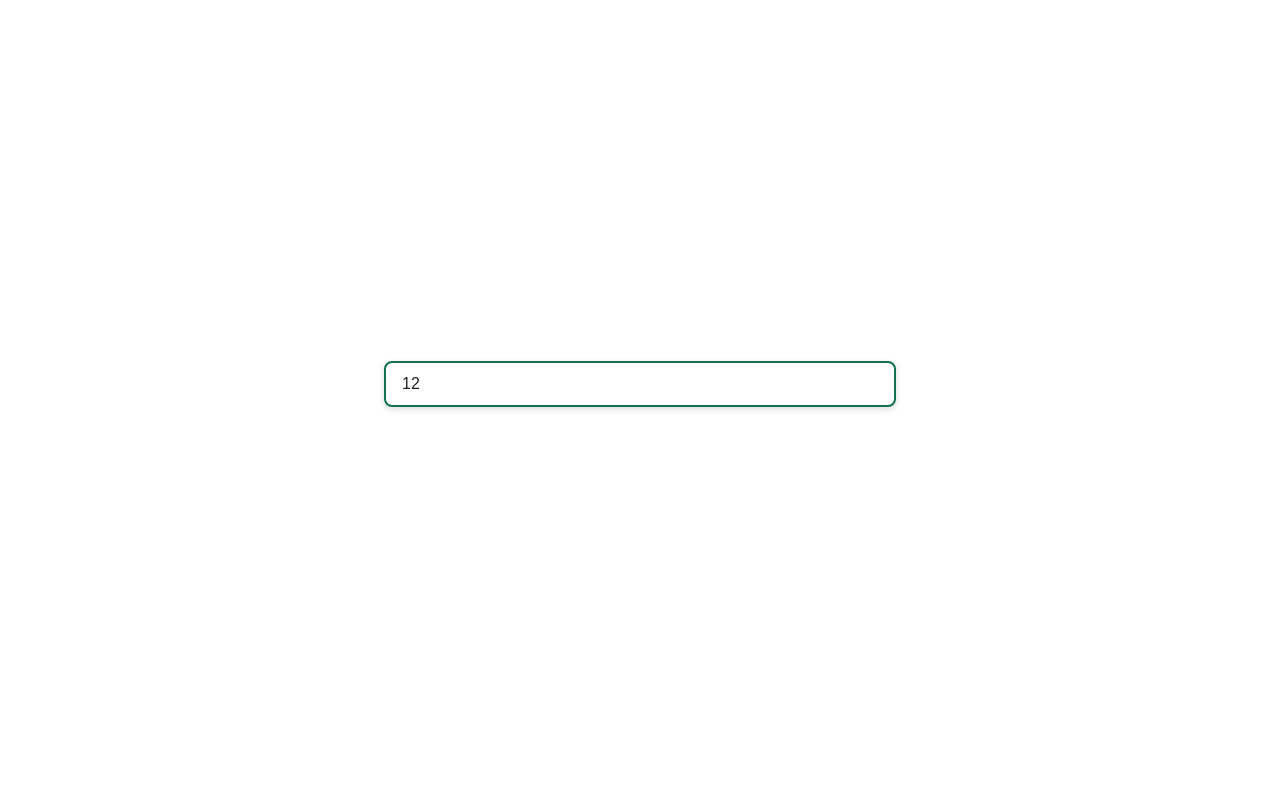
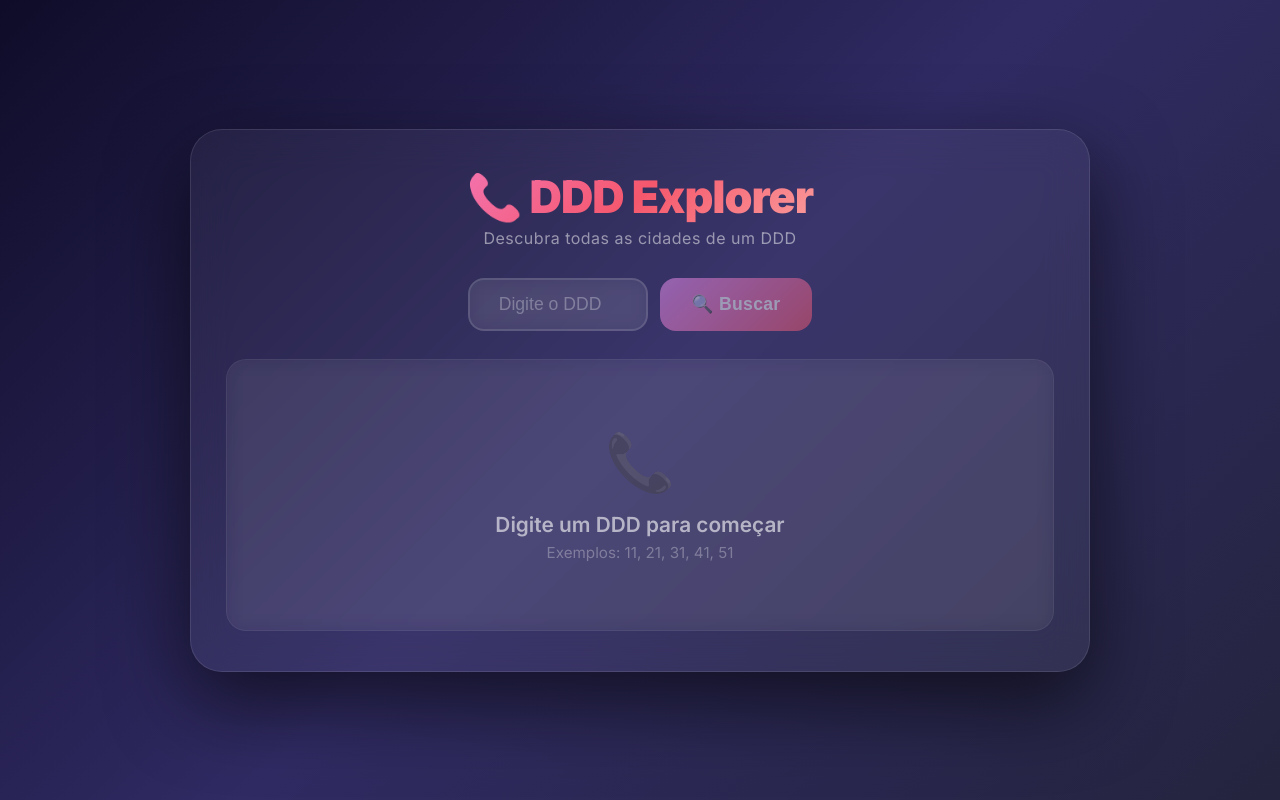
Before and after one commit to mparise28-dev/ddd-explorer, a React (Vite) app: page / in a window 1280 px wide. Built offline with nearby package versions, Linux system fonts and the light colour scheme.

Commit message:
feat: tratamento de erros para DDDs inválidos e fallbacks

```diff
--- a/src/App.tsx
+++ b/src/App.tsx
@@ -1,14 +1,19 @@
-import Input from "./components/Input";
-import Output from "./components/Output";
-import { DDDProvider } from "./providers/DDDProvider";
+import Input from './components/Input';
+import Output from './components/Output';
+import { DDDProvider } from './providers/DDDProvider';
+import './index.css';
 
-export default function App() {
+function App() {
   return (
-    <div id="container">
-      <DDDProvider>
+    <DDDProvider>
+      <div className="app-container">
+        <h1 className="app-title">📞 DDD Explorer</h1>
+        <p className="app-subtitle">Descubra todas as cidades de um DDD</p>
         <Input />
         <Output />
-      </DDDProvider>
-    </div>
+      </div>
+    </DDDProvider>
   );
 }
+
+export default App;
--- a/src/components/Input.tsx
+++ b/src/components/Input.tsx
@@ -2,16 +2,33 @@ import { useState, type KeyboardEvent } from "react";
 import useDDD from "../hooks/useDDD";
 
 export default function Input() {
-  const [ddd, setDdd] = useState(12);
-  const {proccessRequest} = useDDD();
+  const [ddd, setDdd] = useState<string>("");
+  const { proccessRequest, loading } = useDDD();
 
-  async function handleKeyDown(e:KeyboardEvent<HTMLInputElement>){
-    if( e.key === "Enter" ){
-      proccessRequest(ddd);
+  function handleSearch() {
+    const dddNumber = Number(ddd);
+
+    // VALIDAÇÃO ANTES DE CHAMAR A API
+    if (!ddd) {
+      return; // campo vazio
+    }
+
+    if (dddNumber < 11 || dddNumber > 99) {
+      alert("DDD inválido! Digite um número entre 11 e 99.");
+      return;
+    }
+
+    proccessRequest(dddNumber);
+  }
+
+  function handleKeyDown(e: KeyboardEvent<HTMLInputElement>) {
+    if (e.key === "Enter") {
+      handleSearch();
     }
   }
 
   return (
+    <div id="input-container">
       <input
         id="entrada"
         type="number"
@@ -19,8 +36,24 @@ export default function Input() {
         min={11}
         max={99}
         onKeyDown={handleKeyDown}
-      onChange={(e) => setDdd(Number(e.target.value))}
+        onChange={(e) => setDdd(e.target.value)}
         placeholder="Digite o DDD"
+        disabled={loading}
       />
+      <button
+        className="btn-buscar"
+        onClick={handleSearch}
+        disabled={loading || !ddd}
+      >
+        {loading ? (
+          <>
+            <span className="spinner"></span>
+            Buscando...
+          </>
+        ) : (
+          "🔍 Buscar"
+        )}
+      </button>
+    </div>
   );
 }
--- a/src/components/Output.tsx
+++ b/src/components/Output.tsx
@@ -1,20 +1,66 @@
 import useDDD from "../hooks/useDDD";
 
 export default function Output() {
-    const { objeto } = useDDD();
+  const { objeto, loading, error, dddSelecionado } = useDDD();
 
+  // LOADING
+  if (loading) {
     return (
-        <div id="saida">
-            {objeto && (
-                <>
-                    <h2 id="titulo">{objeto.state}</h2>
-                    <ol id="lista">
-                        {objeto.cities.map((item) => (
-                            <li key={item}>{item}</li>
-                        ))}
-                    </ol>
-                </>
-            )}
+      <div id="saida">
+        <div className="loading-state">
+          <div className="loading-spinner"></div>
+          <p>Buscando cidades do DDD {dddSelecionado}...</p>
         </div>
+      </div>
     );
+  }
+
+  // ERRO (mostra mensagem amigável)
+  if (error) {
+    return (
+      <div id="saida">
+        <div className="error-state">
+          <span className="error-icon">❌</span>
+          <p>{error}</p>
+          <p style={{
+            fontSize: "0.9rem",
+            color: "rgba(255,255,255,0.4)",
+            marginTop: "8px"
+          }}>
+            Dicas: 11, 21, 31, 41, 51, 61, 71, 81
+          </p>
+        </div>
+      </div>
+    );
+  }
+
+  // VAZIO
+  if (!objeto) {
+    return (
+      <div id="saida">
+        <div className="empty-state">
+          <span className="empty-icon">📞</span>
+          <h3>Digite um DDD para começar</h3>
+          <p>Exemplos: 11, 21, 31, 41, 51</p>
+        </div>
+      </div>
+    );
+  }
+
+  // COM DADOS
+  return (
+    <div id="saida">
+      <div className="output-header">
+        <h2 id="titulo">📍 {objeto.state}</h2>
+        <span className="badge-contagem">
+          {objeto.cities.length} cidades
+        </span>
+      </div>
+      <ol id="lista">
+        {objeto.cities.map((cidade) => (
+          <li key={cidade}>{cidade}</li>
+        ))}
+      </ol>
+    </div>
+  );
 }
--- a/src/index.css
+++ b/src/index.css
@@ -1,44 +1,373 @@
+/* ===== IMPORTAÇÃO DE FONTES ===== */
+@import url('https://fonts.googleapis.com/css2?family=Inter:wght@400;500;600;700;800;900&display=swap');
+
+/* ===== RESET ===== */
 * {
-    box-sizing: border-box;
+  margin: 0;
+  padding: 0;
+  box-sizing: border-box;
 }
 
+/* ===== GLOBAL ===== */
 body {
-    margin: 0;
-    font-family: Arial, Helvetica, sans-serif;
+  font-family: 'Inter', -apple-system, BlinkMacSystemFont, sans-serif;
+  background: linear-gradient(135deg, #0f0c29, #302b63, #24243e);
+  min-height: 100vh;
+  display: flex;
+  justify-content: center;
+  align-items: center;
+  padding: 20px;
+  margin: 0;
 }
 
-#container {
-    display: flex;
-    flex-direction: column;
-    justify-content: center;
-    align-items: center;
-    gap: 2rem;
-    min-height: 100vh;
+#root {
+  width: 100%;
+  max-width: 900px;
+}
+
+/* ===== CONTAINER PRINCIPAL ===== */
+.app-container {
+  background: rgba(255, 255, 255, 0.05);
+  backdrop-filter: blur(20px);
+  -webkit-backdrop-filter: blur(20px);
+  border-radius: 32px;
+  padding: 40px 35px;
+  border: 1px solid rgba(255, 255, 255, 0.1);
+  box-shadow: 0 30px 80px rgba(0, 0, 0, 0.6);
+  transition: all 0.3s ease;
+}
+
+/* ===== HEADER ===== */
+.app-title {
+  text-align: center;
+  font-size: 2.8rem;
+  font-weight: 900;
+  background: linear-gradient(135deg, #f093fb 0%, #f5576c 50%, #ffecd2 100%);
+  -webkit-background-clip: text;
+  -webkit-text-fill-color: transparent;
+  background-clip: text;
+  letter-spacing: -1px;
+  margin-bottom: 4px;
+}
+
+.app-subtitle {
+  text-align: center;
+  color: rgba(255, 255, 255, 0.5);
+  font-size: 1rem;
+  font-weight: 400;
+  letter-spacing: 0.5px;
+  margin-bottom: 30px;
+}
+
+/* ===== INPUT ===== */
+#input-container {
+  display: flex;
+  gap: 12px;
+  justify-content: center;
+  margin-bottom: 28px;
+  flex-wrap: wrap;
 }
 
 #entrada {
-    width: min(90%, 32rem);
-    padding: 0.75rem 1rem;
-    font-size: 1rem;
-    color: #222;
-    background-color: #fff;
-    border: 2px solid #167150;
-    border-radius: 0.5rem;
-    box-shadow: 0 2px 6px rgb(0 0 0 / 15%);
-    transition: border-color 0.2s, box-shadow 0.2s;
+  padding: 14px 22px;
+  font-size: 1.1rem;
+  font-weight: 500;
+  background: rgba(255, 255, 255, 0.07);
+  border: 2px solid rgba(255, 255, 255, 0.12);
+  border-radius: 16px;
+  color: #fff;
+  width: 180px;
+  text-align: center;
+  transition: all 0.3s ease;
+  outline: none;
+  backdrop-filter: blur(10px);
 }
 
 #entrada::placeholder {
-    color: #777;
+  color: rgba(255, 255, 255, 0.3);
+  font-weight: 400;
 }
 
 #entrada:focus {
-    border-color: #0d4d37;
-    box-shadow: 0 0 0 3px rgb(22 113 80 / 25%);
+  border-color: #f5576c;
+  background: rgba(255, 255, 255, 0.1);
+  box-shadow: 0 0 0 4px rgba(245, 87, 108, 0.15);
+  transform: scale(1.02);
 }
 
+#entrada:disabled {
+  opacity: 0.4;
+  cursor: not-allowed;
+}
+
+/* ===== BOTÃO ===== */
+.btn-buscar {
+  padding: 14px 32px;
+  font-size: 1.1rem;
+  font-weight: 700;
+  background: linear-gradient(135deg, #f093fb 0%, #f5576c 100%);
+  color: #fff;
+  border: none;
+  border-radius: 16px;
+  cursor: pointer;
+  transition: all 0.3s ease;
+  display: flex;
+  align-items: center;
+  gap: 8px;
+  letter-spacing: 0.3px;
+  box-shadow: 0 8px 25px rgba(245, 87, 108, 0.3);
+}
+
+.btn-buscar:hover:not(:disabled) {
+  transform: translateY(-3px) scale(1.02);
+  box-shadow: 0 12px 35px rgba(245, 87, 108, 0.45);
+}
+
+.btn-buscar:active:not(:disabled) {
+  transform: scale(0.96);
+}
+
+.btn-buscar:disabled {
+  opacity: 0.5;
+  cursor: not-allowed;
+  transform: none;
+  box-shadow: none;
+}
+
+/* ===== LOADING SPINNER (dentro do botão) ===== */
+.spinner {
+  display: inline-block;
+  width: 20px;
+  height: 20px;
+  border: 3px solid rgba(255, 255, 255, 0.3);
+  border-top: 3px solid #fff;
+  border-radius: 50%;
+  animation: spin 0.8s linear infinite;
+}
+
+@keyframes spin {
+  to { transform: rotate(360deg); }
+}
+
+/* ===== OUTPUT ===== */
 #saida {
-    display: flex;
+  background: rgba(255, 255, 255, 0.04);
+  border-radius: 20px;
+  padding: 28px 30px;
+  min-height: 220px;
+  border: 1px solid rgba(255, 255, 255, 0.06);
+  backdrop-filter: blur(10px);
+  transition: all 0.4s ease;
+}
+
+/* ===== HEADER DO OUTPUT ===== */
+.output-header {
+  display: flex;
+  justify-content: space-between;
+  align-items: center;
+  margin-bottom: 20px;
+  flex-wrap: wrap;
+  gap: 10px;
+}
+
+#titulo {
+  color: #fff;
+  font-size: 2rem;
+  font-weight: 800;
+  margin: 0;
+  letter-spacing: -0.5px;
+}
+
+.badge-contagem {
+  background: rgba(245, 87, 108, 0.2);
+  color: #f5576c;
+  padding: 6px 18px;
+  border-radius: 40px;
+  font-size: 0.9rem;
+  font-weight: 600;
+  border: 1px solid rgba(245, 87, 108, 0.2);
+  backdrop-filter: blur(10px);
+}
+
+/* ===== LISTA DE CIDADES ===== */
+#lista {
+  list-style: none;
+  padding: 0;
+  margin: 0;
+  display: grid;
+  grid-template-columns: repeat(auto-fill, minmax(200px, 1fr));
+  gap: 10px;
+}
+
+#lista li {
+  padding: 12px 18px;
+  background: rgba(255, 255, 255, 0.05);
+  border-radius: 12px;
+  border: 1px solid rgba(255, 255, 255, 0.06);
+  color: rgba(255, 255, 255, 0.85);
+  font-size: 0.95rem;
+  font-weight: 500;
+  transition: all 0.25s ease;
+  cursor: default;
+  display: flex;
+  align-items: center;
+  gap: 10px;
+}
+
+#lista li::before {
+  content: "📍";
+  font-size: 0.9rem;
+  opacity: 0.6;
+}
+
+#lista li:hover {
+  background: rgba(245, 87, 108, 0.12);
+  border-color: rgba(245, 87, 108, 0.2);
+  transform: translateX(6px) scale(1.02);
+  color: #fff;
+}
+
+/* ===== ESTADOS VAZIOS ===== */
+.empty-state {
+  text-align: center;
+  padding: 40px 20px;
+  color: rgba(255, 255, 255, 0.4);
+}
+
+.empty-state .empty-icon {
+  font-size: 3.5rem;
+  display: block;
+  margin-bottom: 16px;
+}
+
+.empty-state h3 {
+  font-size: 1.3rem;
+  font-weight: 600;
+  color: rgba(255, 255, 255, 0.6);
+  margin-bottom: 6px;
+}
+
+.empty-state p {
+  font-size: 0.95rem;
+  color: rgba(255, 255, 255, 0.3);
+}
+
+/* ===== LOADING STATE ===== */
+.loading-state {
+  text-align: center;
+  padding: 50px 20px;
+  color: rgba(255, 255, 255, 0.5);
+}
+
+.loading-state .loading-spinner {
+  width: 48px;
+  height: 48px;
+  border: 4px solid rgba(255, 255, 255, 0.1);
+  border-top: 4px solid #f5576c;
+  border-radius: 50%;
+  animation: spin 0.8s linear infinite;
+  margin: 0 auto 16px;
+}
+
+/* ===== ERROR STATE ===== */
+.error-state {
+  text-align: center;
+  padding: 40px 20px;
+}
+
+.error-state .error-icon {
+  font-size: 3rem;
+  display: block;
+  margin-bottom: 12px;
+}
+
+.error-state p {
+  color: #f5576c;
+  font-weight: 500;
+  font-size: 1.05rem;
+}
+
+/* ===== RESPONSIVO ===== */
+@media (max-width: 768px) {
+  .app-container {
+    padding: 25px 20px;
+    border-radius: 24px;
+  }
+
+  .app-title {
+    font-size: 2rem;
+  }
+
+  .app-subtitle {
+    font-size: 0.9rem;
+  }
+
+  #input-container {
     flex-direction: column;
-    width: min(90%, 32rem);
+    align-items: stretch;
+  }
+
+  #entrada {
+    width: 100%;
+    font-size: 1rem;
+    padding: 16px;
+  }
+
+  .btn-buscar {
+    justify-content: center;
+    padding: 16px;
+    font-size: 1rem;
+  }
+
+  #saida {
+    padding: 20px 18px;
+  }
+
+  #titulo {
+    font-size: 1.5rem;
+  }
+
+  #lista {
+    grid-template-columns: 1fr;
+  }
+
+  #lista li {
+    padding: 10px 14px;
+    font-size: 0.9rem;
+  }
+
+  .output-header {
+    flex-direction: column;
+    align-items: flex-start;
+  }
 }
+
+@media (max-width: 480px) {
+  .app-container {
+    padding: 18px 14px;
+    border-radius: 18px;
+  }
+
+  .app-title {
+    font-size: 1.6rem;
+  }
+
+  #entrada {
+    font-size: 0.95rem;
+    padding: 14px;
+  }
+
+  .btn-buscar {
+    font-size: 0.95rem;
+    padding: 14px;
+  }
+
+  #titulo {
+    font-size: 1.3rem;
+  }
+
+  #lista li {
+    font-size: 0.85rem;
+    padding: 8px 12px;
+  }
+}
--- a/src/providers/DDDProvider.tsx
+++ b/src/providers/DDDProvider.tsx
@@ -9,14 +9,49 @@ type DDDProviderProps = {
 
 export function DDDProvider({ children }: DDDProviderProps) {
   const [objeto, setObjeto] = useState<DDDCities | undefined>();
+  const [loading, setLoading] = useState(false);
+  const [error, setError] = useState<string | null>(null);
+  const [dddSelecionado, setDddSelecionado] = useState<number | null>(null);
 
   async function proccessRequest(ddd: number) {
-    const response = await getCities(ddd);
-    setObjeto(response);
+    setLoading(true);
+    setError(null);
+    setDddSelecionado(ddd);
+
+    try {
+      const response = await getCities(ddd);
+
+      // VERIFICA SE A RESPOSTA TEM CIDADES
+      if (!response || !response.cities || response.cities.length === 0) {
+        setError(`DDD ${ddd} não encontrado. Tente outro código.`);
+        setObjeto(undefined);
+        return;
+      }
+
+      setObjeto(response);
+    } catch (err: any) {
+      // TRATA ERROS DA API (404, 500, rede, etc)
+      if (err.message?.includes('404')) {
+        setError(`DDD ${ddd} não encontrado. Verifique o código e tente novamente.`);
+      } else if (err.message?.includes('NetworkError')) {
+        setError('Erro de rede. Verifique sua conexão com a internet.');
+      } else {
+        setError('Erro ao buscar os dados. Tente novamente mais tarde.');
+      }
+      setObjeto(undefined);
+    } finally {
+      setLoading(false);
+    }
   }
 
   return (
-    <DDDContext.Provider value={{ objeto, proccessRequest }}>
+    <DDDContext.Provider value={{
+      objeto,
+      proccessRequest,
+      loading,
+      error,
+      dddSelecionado
+    }}>
       {children}
     </DDDContext.Provider>
   );
```
Also changed, not shown: src/contexts/DDDContext.tsx (+8 -5 lines), src/services/dddApi.ts (+25 -3 lines), 1 other file (tests, documents, lock files or other folders). Lines whose indentation alone changed are shown as unchanged.
